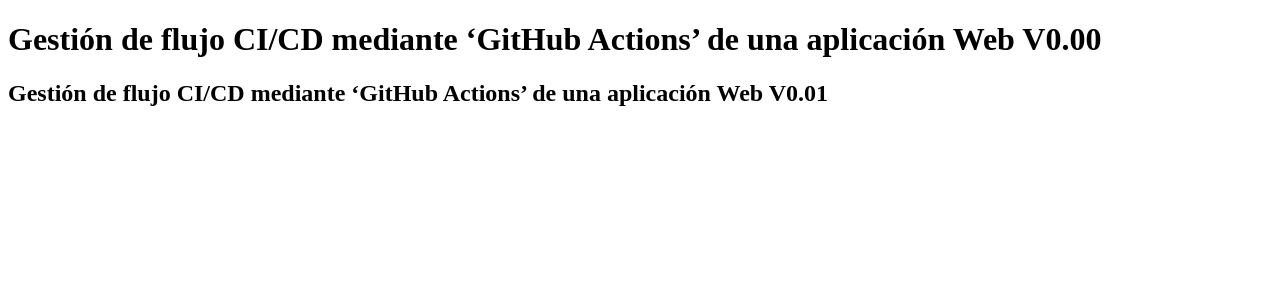
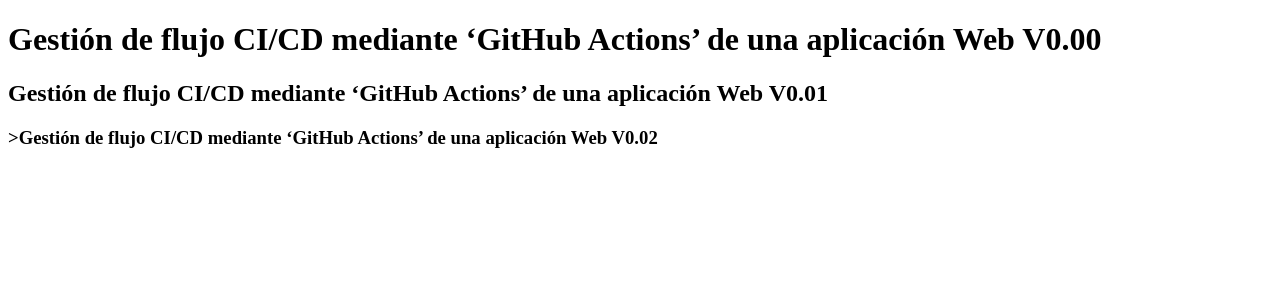
Before and after one commit to alvarstone/demoCICDsis4103, an Angular app: page / in a window 1280 px wide. Shown: the top 300 px of the page. Built offline with nearby package versions, Linux system fonts and the light colour scheme.

Commit message:
AppComponentv3
se adicionó titulo

```diff
--- a/src/app/app.component.html
+++ b/src/app/app.component.html
@@ -1,2 +1,3 @@
 <h1>Gestión de flujo CI/CD mediante ‘GitHub Actions’ de una aplicación Web V0.00</h1>
 <h2>Gestión de flujo CI/CD mediante ‘GitHub Actions’ de una aplicación Web V0.01</h2>
+<h3>>Gestión de flujo CI/CD mediante ‘GitHub Actions’ de una aplicación Web V0.02</h3>
```
